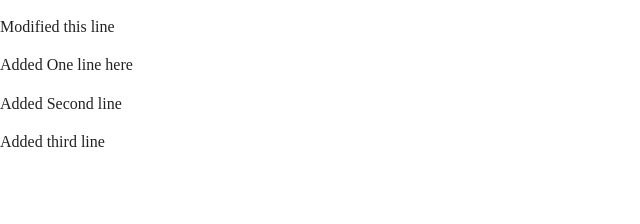
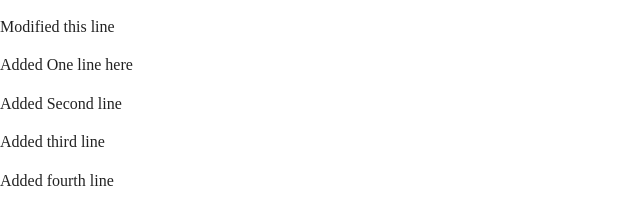
Before and after one commit to Bsd15/stackroute-html-practice, a plain HTML site: page index.html in a window 1280 px wide. Shown: the whole page, without its empty margins (0-640 px from the left). Drawn offline with nearby package versions, Linux system fonts and the light colour scheme.

Commit message:
Added fourth p element

```diff
--- a/index.html
+++ b/index.html
@@ -27,6 +27,7 @@
   <p>Added One line here</p>
   <p>Added Second line</p>
   <p>Added third line</p>
+  <p>Added fourth line</p>
   <script src="js/vendor/modernizr-3.7.1.min.js"></script>
   <script src="https://code.jquery.com/jquery-3.4.1.min.js" integrity="sha256-CSXorXvZcTkaix6Yvo6HppcZGetbYMGWSFlBw8HfCJo=" crossorigin="anonymous"></script>
   <script>window.jQuery || document.write('<script src="js/vendor/jquery-3.4.1.min.js"><\/script>')</script>
```
